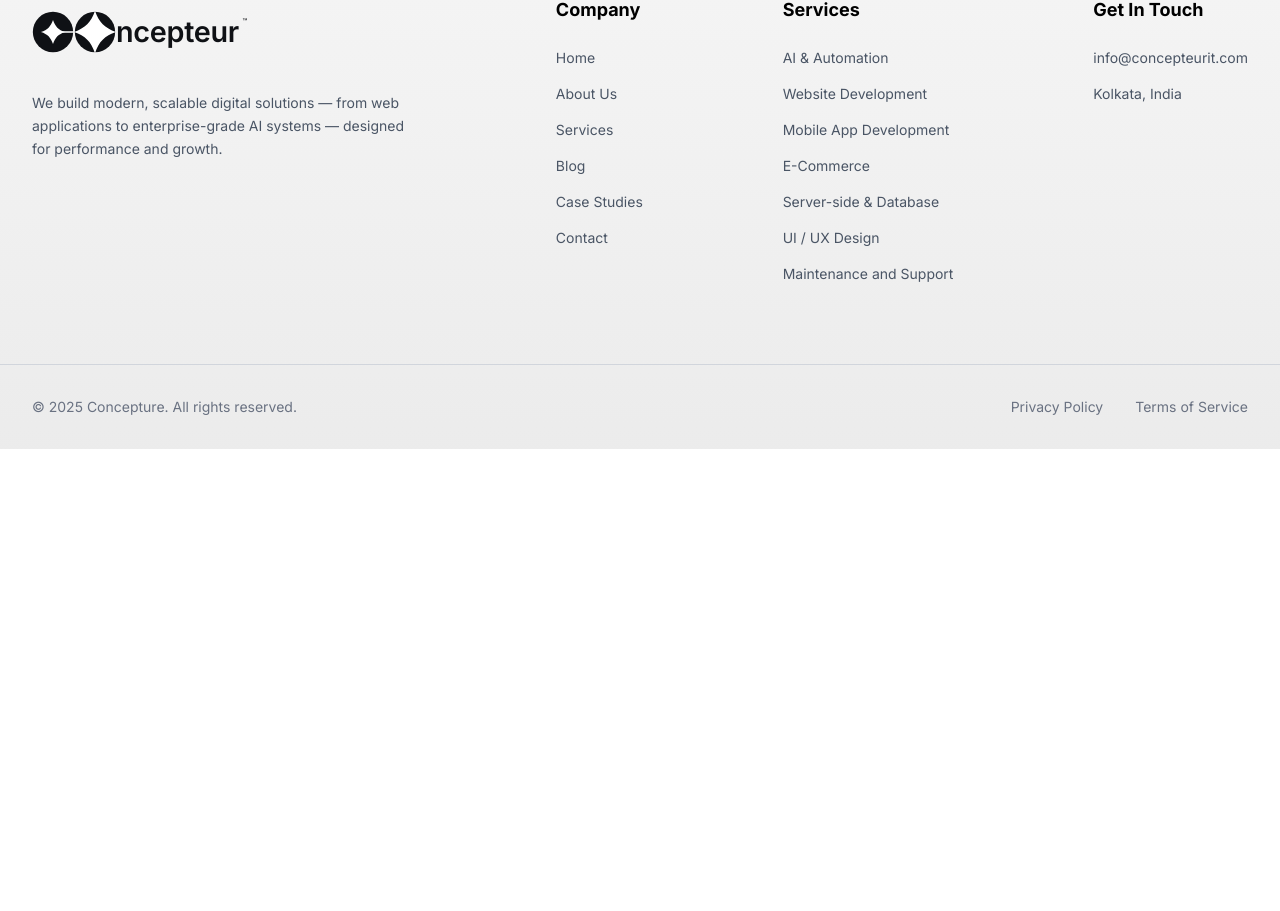
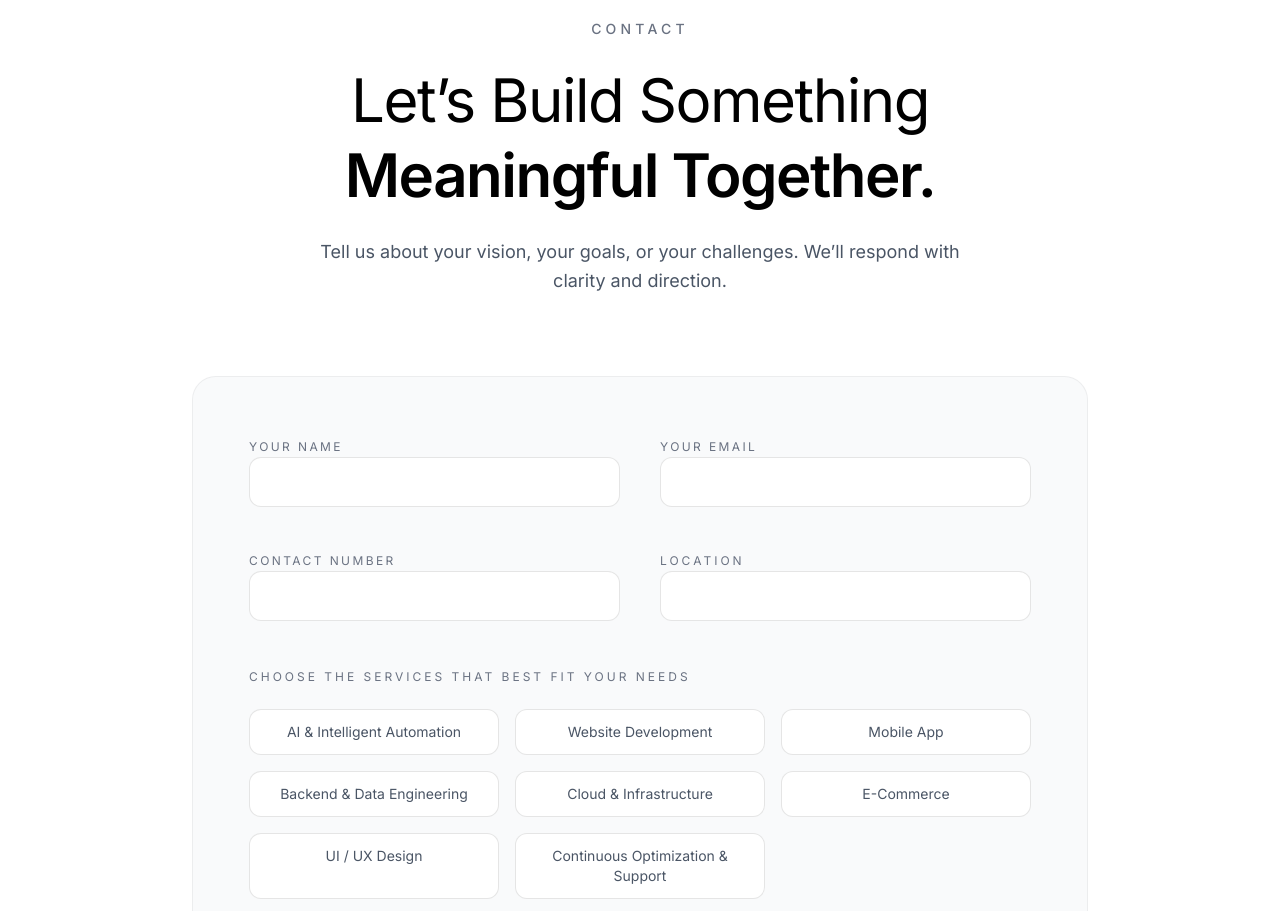
Before and after one commit to concepteur-IT/Concepteur-Technologies, a Next.js app: page /contact in a window 1280 px wide. Shown: the part 189-1100 px from the top of the page. Before the commit the page ends 800 px from the top, so only its background shows below. Built offline with nearby package versions, Linux system fonts and the light colour scheme.

Commit message:
contact page

```diff
--- a/src/app/(pages)/contact/page.tsx
+++ b/src/app/(pages)/contact/page.tsx
@@ -1,8 +1,41 @@
-import React from 'react'
+import React from "react"
+import ContactForm from "@/components/ui-components/forms/ContactForm"
 
 const page = () => {
   return (
-    <div>page</div>
+    <main className="bg-white">
+
+      <section className="relative py-32 bg-white">
+        <div className="max-w-6xl mx-auto px-8">
+
+          {/* Section Intro - System Consistent */}
+          <div className="max-w-4xl mx-auto mb-20 text-center space-y-6">
+
+            <p className="text-sm uppercase tracking-[0.3em] text-gray-500 font-medium">
+              Contact
+            </p>
+
+            <h1 className="text-4xl md:text-6xl font-light tracking-tight text-black leading-tight">
+              Let’s Build Something{" "}
+              <span className="font-semibold">Meaningful Together.</span>
+            </h1>
+
+            <p className="text-gray-600 text-lg leading-relaxed max-w-2xl mx-auto">
+              Tell us about your vision, your goals, or your challenges.
+              We’ll respond with clarity and direction.
+            </p>
+
+          </div>
+
+          {/* Centered Form */}
+          <div className="max-w-4xl mx-auto">
+            <ContactForm />
+          </div>
+
+        </div>
+      </section>
+
+    </main>
   )
 }
 
--- a/src/components/ui-components/forms/ContactForm.tsx
+++ b/src/components/ui-components/forms/ContactForm.tsx
@@ -11,12 +11,25 @@ export default function ContactForm() {
         phone: "",
         location: "",
         project: "",
+        services: [] as string[],
     })
 
     const handleChange = (
         e: React.ChangeEvent<HTMLInputElement | HTMLTextAreaElement>
     ) => {
         setFormData({ ...formData, [e.target.name]: e.target.value })
+    }
+
+    const handleCheckboxChange = (
+        e: React.ChangeEvent<HTMLInputElement>
+    ) => {
+        const { value, checked } = e.target
+        setFormData({
+            ...formData,
+            services: checked
+                ? [...formData.services, value]
+                : formData.services.filter((service) => service !== value),
+        })
     }
 
     const handleSubmit = (e: React.FormEvent) => {
@@ -72,7 +85,7 @@ export default function ContactForm() {
 
                 {/* Location */}
                 <div className="space-y-3">
-                    <label className="text-xs uppercase tracking-[0.2em] text-gray-500">
+                    <label className="text-xs uppercase tracking-[0.25em] text-gray-500">
                         Location
                     </label>
                     <input
@@ -81,6 +94,56 @@ export default function ContactForm() {
                         onChange={handleChange}
                         className="w-full rounded-xl border border-black/10 bg-white px-4 py-3 focus:outline-none focus:ring-2 focus:ring-black/20 focus:border-black transition-all"
                     />
+                </div>
+
+                {/* Services Selection */}
+                {/* Services Selection */}
+                <div className="md:col-span-2 space-y-6 pt-2">
+
+                    <p className="text-xs uppercase tracking-[0.25em] text-gray-500">
+                        Choose the services that best fit your needs
+                    </p>
+
+                    <div className="grid grid-cols-1 sm:grid-cols-2 md:grid-cols-3 gap-4">
+
+                        {[
+                            "AI & Intelligent Automation",
+                            "Website Development",
+                            "Mobile App",
+                            "Backend & Data Engineering",
+                            "Cloud & Infrastructure",
+                            "E-Commerce",
+                            "UI / UX Design",
+                            "Continuous Optimization & Support",
+                        ].map((service) => {
+
+                            const isSelected = formData.services.includes(service)
+
+                            return (
+                                <label
+                                    key={service}
+                                    className={`
+                        cursor-pointer text-center rounded-xl px-4 py-3 text-sm
+                        border transition-all duration-300
+                        ${isSelected
+                                            ? "bg-black text-white border-black"
+                                            : "bg-white border-black/10 text-gray-600 hover:border-black/40"
+                                        }
+                    `}
+                                >
+                                    <input
+                                        type="checkbox"
+                                        value={service}
+                                        onChange={handleCheckboxChange}
+                                        className="hidden"
+                                    />
+                                    {service}
+                                </label>
+                            )
+                        })}
+
+                    </div>
+
                 </div>
 
                 {/* Textarea */}
```
